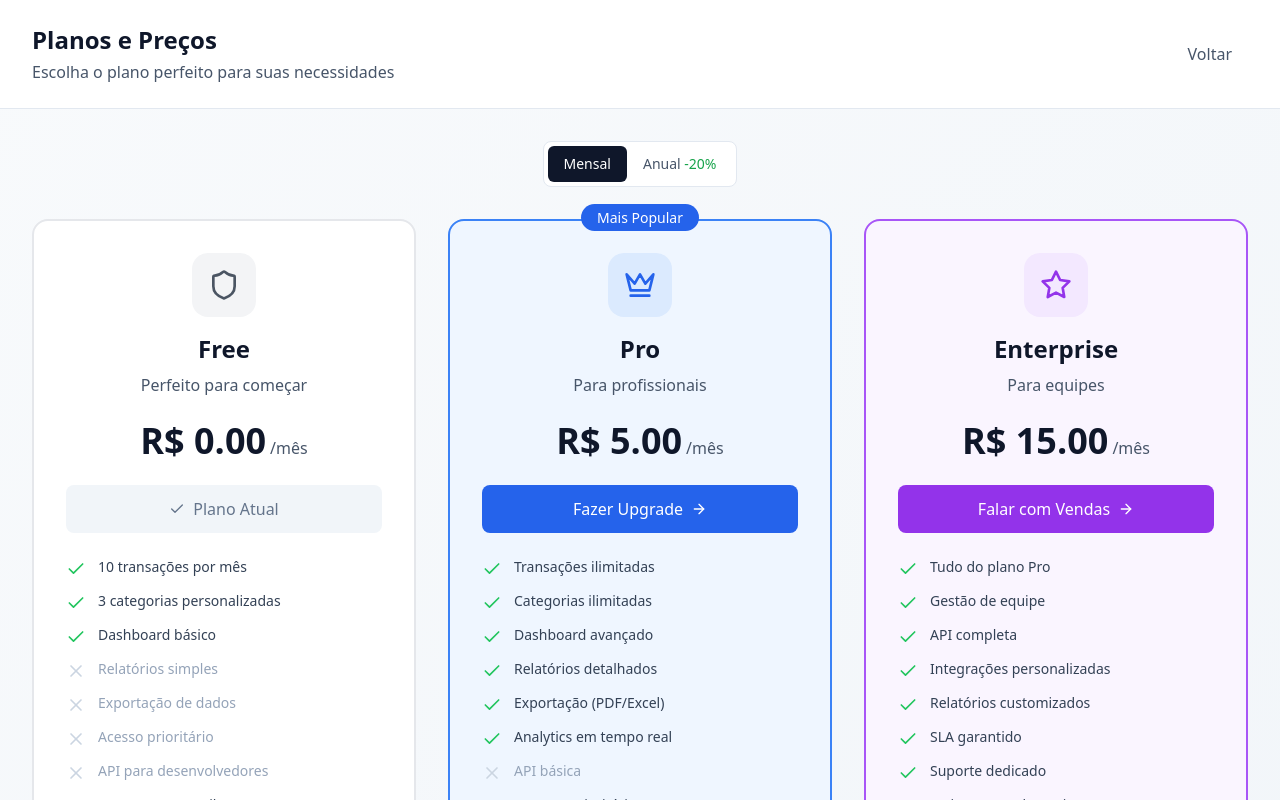
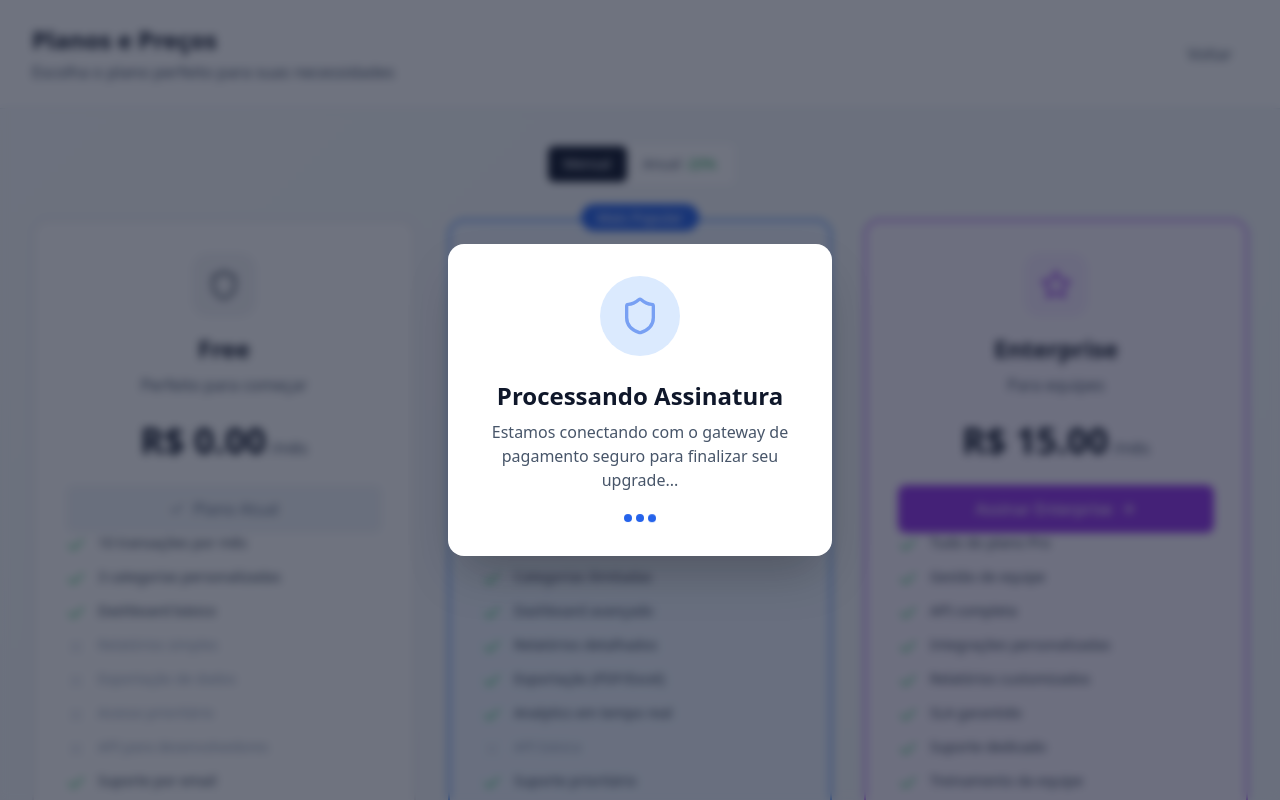
Before and after one commit to Moreti82/financas, a React (Vite) app: page /pricing in a window 1280 px wide. Both pictures are taken after a click on the button "Fazer Upgrade". Shown: the top 800 px of the page. Built offline with nearby package versions, Linux system fonts and the light colour scheme.

Commit message:
feat: functional mock checkout with database update

```diff
--- a/src/pages/PricingPage.tsx
+++ b/src/pages/PricingPage.tsx
@@ -1,10 +1,43 @@
 import { useState } from 'react';
 import { Crown, Star, Check, X, ArrowRight, Shield } from 'lucide-react';
 import { useSubscription } from '../hooks/useSubscription';
+import { useUserProfile } from '../hooks/useUserProfile';
+import { useToast } from '../hooks/useToast';
+import { useNavigate } from 'react-router-dom';
 
 export function PricingPage() {
-  const { currentPlan } = useSubscription();
+  const { currentPlan, refreshSubscription } = useSubscription();
+  const { updateProfile } = useUserProfile();
+  const toast = useToast();
+  const navigate = useNavigate();
   const [billingCycle, setBillingCycle] = useState<'monthly' | 'yearly'>('monthly');
+  const [upgradingTo, setUpgradingTo] = useState<string | null>(null);
+
+  const handleUpgrade = async (planId: string) => {
+    if (planId === 'free') return;
+
+    setUpgradingTo(planId);
+
+    // Simular processamento de pagamento
+    await new Promise(resolve => setTimeout(resolve, 3000));
+
+    try {
+      await updateProfile({ plan: planId as any });
+      await refreshSubscription();
+
+      toast.success(
+        `Parabéns! Bem-vindo ao Plano ${planId.toUpperCase()}! 🚀`,
+        'Seu pagamento simulado foi processado com sucesso. Todos os limites foram removidos.'
+      );
+
+      navigate('/');
+    } catch (error) {
+      console.error('Erro no upgrade:', error);
+      toast.error('Erro ao processar assinatura', 'Não foi possível atualizar seu plano no momento.');
+    } finally {
+      setUpgradingTo(null);
+    }
+  };
 
   const plans = [
     {
@@ -24,7 +57,7 @@ export function PricingPage() {
         { text: 'API para desenvolvedores', included: false },
         { text: 'Suporte por email', included: true }
       ],
-      cta: currentPlan === 'free' ? 'Plano Atual' : 'Começar Gratis'
+      cta: currentPlan === 'free' ? 'Plano Atual' : 'Plano Grátis'
     },
     {
       id: 'pro',
@@ -65,7 +98,7 @@ export function PricingPage() {
         { text: 'Suporte dedicado', included: true },
         { text: 'Treinamento da equipe', included: true }
       ],
-      cta: currentPlan === 'enterprise' ? 'Plano Atual' : 'Falar com Vendas'
+      cta: currentPlan === 'enterprise' ? 'Plano Atual' : 'Assinar Enterprise'
     }
   ];
 
@@ -185,23 +218,29 @@ export function PricingPage() {
                 </div>
 
                 <button
-                  className={`w-full py-3 px-4 rounded-lg font-medium transition-colors mb-6 ${
+                  onClick={() => handleUpgrade(plan.id)}
+                  disabled={isCurrentPlan || upgradingTo !== null}
+                  className={`w-full py-3 px-4 rounded-lg font-medium transition-all transform active:scale-95 flex items-center justify-center gap-2 ${
                     isCurrentPlan
                       ? 'bg-slate-100 text-slate-500 cursor-not-allowed'
                       : getButtonColor(plan.color, plan.popular)
                   }`}
-                  disabled={isCurrentPlan}
                 >
-                  {isCurrentPlan ? (
-                    <span className="flex items-center justify-center gap-2">
+                  {upgradingTo === plan.id ? (
+                    <>
+                      <div className="animate-spin rounded-full h-4 w-4 border-b-2 border-white"></div>
+                      Processando...
+                    </>
+                  ) : isCurrentPlan ? (
+                    <>
                       <Check className="w-4 h-4" />
                       {plan.cta}
-                    </span>
+                    </>
                   ) : (
-                    <span className="flex items-center justify-center gap-2">
+                    <>
                       {plan.cta}
                       <ArrowRight className="w-4 h-4" />
-                    </span>
+                    </>
                   )}
                 </button>
 
@@ -249,6 +288,25 @@ export function PricingPage() {
           </div>
         </div>
       </div>
+      {/* Checkout Overlay */}
+      {upgradingTo && (
+        <div className="fixed inset-0 z-[100] flex items-center justify-center bg-slate-900/60 backdrop-blur-sm">
+          <div className="bg-white rounded-2xl p-8 max-w-sm w-full shadow-2xl text-center animate-in fade-in zoom-in duration-300">
+            <div className="w-20 h-20 bg-blue-100 rounded-full flex items-center justify-center mx-auto mb-6">
+              <Shield className="w-10 h-10 text-blue-600 animate-pulse" />
+            </div>
+            <h2 className="text-2xl font-bold text-slate-900 mb-2">Processando Assinatura</h2>
+            <p className="text-slate-600 mb-6">Estamos conectando com o gateway de pagamento seguro para finalizar seu upgrade...</p>
+            <div className="flex justify-center">
+              <div className="flex gap-1">
+                <div className="w-2 h-2 bg-blue-600 rounded-full animate-bounce [animation-delay:-0.3s]"></div>
+                <div className="w-2 h-2 bg-blue-600 rounded-full animate-bounce [animation-delay:-0.15s]"></div>
+                <div className="w-2 h-2 bg-blue-600 rounded-full animate-bounce"></div>
+              </div>
+            </div>
+          </div>
+        </div>
+      )}
     </div>
   );
 }
```
